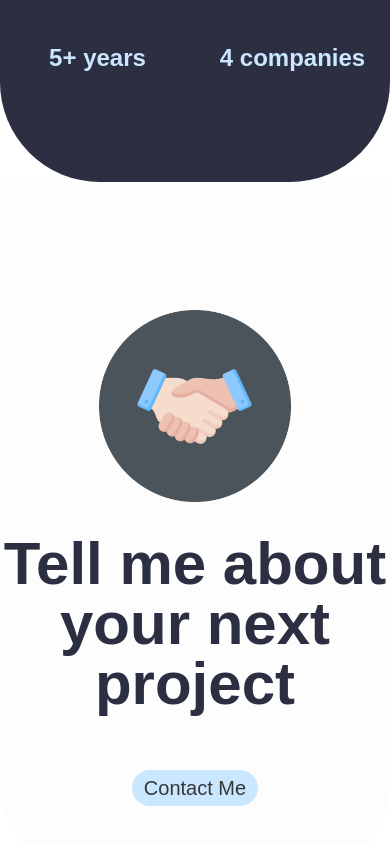
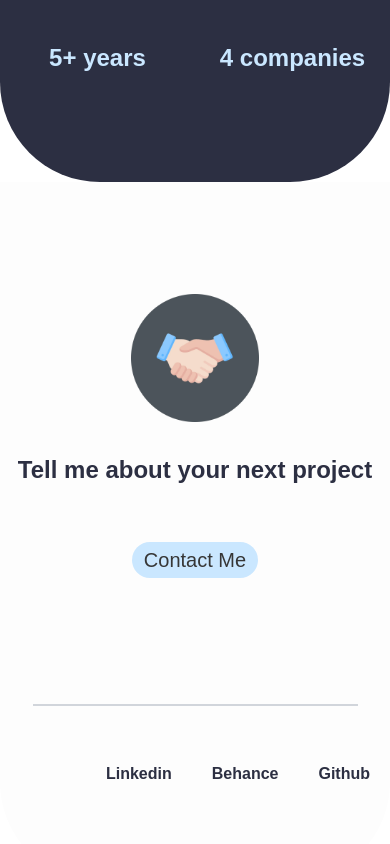
Before and after one commit to manishaac2002/anish_portfolio, a React (Vite) app: page / in a window 390 px wide. Shown: the part 4010-4854 px from the top of the page. Built offline with nearby package versions, Linux system fonts and the light colour scheme.

Commit message:
feat - contact page completed || style - responseive completeed in contact page.

```diff
--- a/src/pages/Contact.jsx
+++ b/src/pages/Contact.jsx
@@ -2,22 +2,35 @@ import handShake from "../images/HandShake.webp";
 
 const Contact = () => {
   return (
-    <div >
+    <div className="">
 
       <div className="whiteContainer">
 
         <div>
           {/* img */}
-            <img className="w-48 mx-auto pt-32" src={handShake} alt="handShake" />
+          <img className="w-32 md:w-48 mx-auto pt-28 md:pt-32" src={handShake} alt="handShake" />
         </div>
         <div className="text-center mt-8">
           {/* content */}
-            <p className="text-navyBlue text-center  text-6xl font-semibold">Tell me about your next project</p>
+          <p className="text-navyBlue text-center text-2xl md:text-4xl lg:text-6xl font-semibold">Tell me about your next project</p>
           <button className=" bg-cloud text-coal text-xl font-medium px-3 py-1 rounded-full mt-14 md:px-6 md:py-3 md:font-semibold">Contact Me</button>
         </div>
-        <div>
+        <div className=" border-b-2 border-gray-300 w-5/6 h-32 md:h-36 mx-auto">
           {/* footer */}
+
         </div>
+        <div className=" ml-auto">
+
+          <div className="flex justify-end mt-12">
+
+            <a className="px-5 md:px-8 py-2 text-navyBlue text-base md:text-lg font-semibold rounded-full hover:bg-cloud" href="">Linkedin</a>
+            <a className="px-5 md:px-8 py-2 text-navyBlue text-base md:text-lg font-semibold rounded-full hover:bg-cloud" href="">Behance</a>
+            <a className="px-5 md:px-8 py-2 text-navyBlue text-base md:text-lg font-semibold rounded-full hover:bg-cloud" href="">Github</a>
+            {/* text-chalk-200 text-lg px-8 py-2 font-medium rounded-full hover:bg-glass hover:text-cloud */}
+          </div>
+
+        </div>
+
       </div>
     </div>
   )
```
Lines whose indentation alone changed are shown as unchanged.
